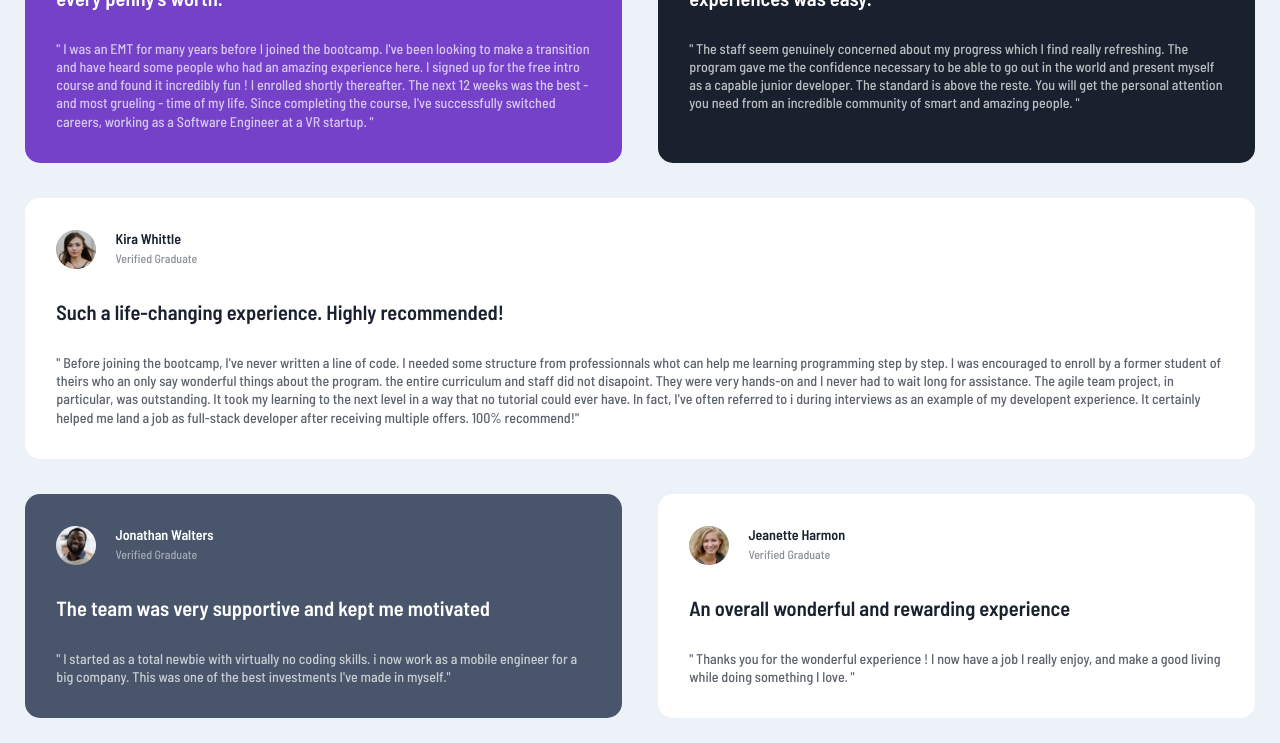
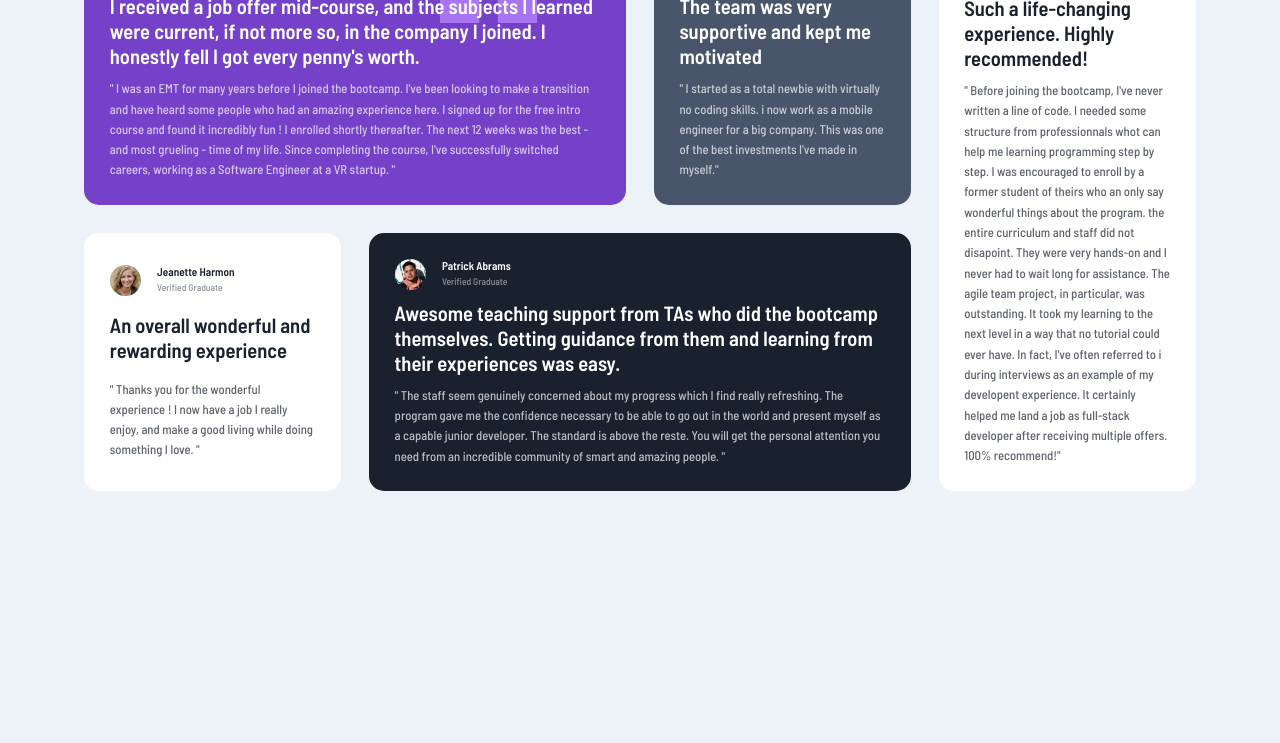
Before and after one commit to Loic2A/fm-testimonials-grids, a website built with Vite: page index.html in a window 1280 px wide. Shown: the part 191-934 px from the top of the page. After the commit the page ends 800 px from the top, so only its background shows below. Built offline with nearby package versions, Linux system fonts and the light colour scheme; files whose address does not match are found by name.

Commit message:
correction sizes

```diff
--- a/style/scss/style.scss
+++ b/style/scss/style.scss
@@ -26,7 +26,8 @@
         color: var(--primary-clr-white);
         display: flex;
         flex-direction: column;
-        gap: 1.7em;
+        justify-content: space-evenly;
+        gap: 0.7em;
 
         .article-header{
             display: grid;
@@ -54,10 +55,10 @@
     }
     article:nth-child(1){
         background-color: var(--primary-clr-violet);
-        background-image: url("../images/bg-pattern-quotation.svg");
+        background-image: url("../../images/bg-pattern-quotation.svg");
         background-repeat: no-repeat;
-        background-size: auto;
-        background-position: right top;
+        background-size: 18%;
+        background-position: 80% 0%;
     }
     article:nth-child(2){
         background-color: var(--primary-clr-grayish-blue);
@@ -107,7 +108,7 @@
         }
     }
 }
-@media screen and (min-width:1400px) {
+@media screen and (min-width:1200px) {
     body{
         height: 100vh;
         display: flex;
@@ -115,10 +116,10 @@
         align-items: center;
     }
     .main-container{
-        font-size: 1.2em;
+        font-size: 0.8em;
         .container-articles{
             grid-template-columns: repeat(4, 1fr);
-            margin: 4em;
+            margin: 4em 6em;
 
             article:nth-child(1){
                 grid-row: 1;
@@ -134,11 +135,20 @@
             }
             article:nth-child(4){
                 grid-row: 2;
-                grid-column: 2/4;        }
+                grid-column: 2/4;
+            }
             article:nth-child(5){
                 grid-row: 1/3;
                 grid-column: 4;
             }
+        }
+    }
+}
+@media screen and (min-width:1750px) {
+    .main-container{
+        font-size: 1em;
+        .container-articles{
+            margin: 4em 12em;
         }
     }
 }
@@ -151,7 +161,7 @@ img{
     border-radius: 2rem;
 }
 h1{
-    font-size: 1.165em;
+    font-size: 1.46em;
 }
 h2{
     font-size: 1em;
@@ -161,9 +171,9 @@ span{
     opacity: 50%;
 }
 blockquote{
-    font-size: 0.8em;
+    font-size: 0.9em;
     opacity: 70%;
-    line-height: 1.3em;
+    line-height: 1.6em;
 }
 
 
```
Also changed, not shown: style/css/style.css.
